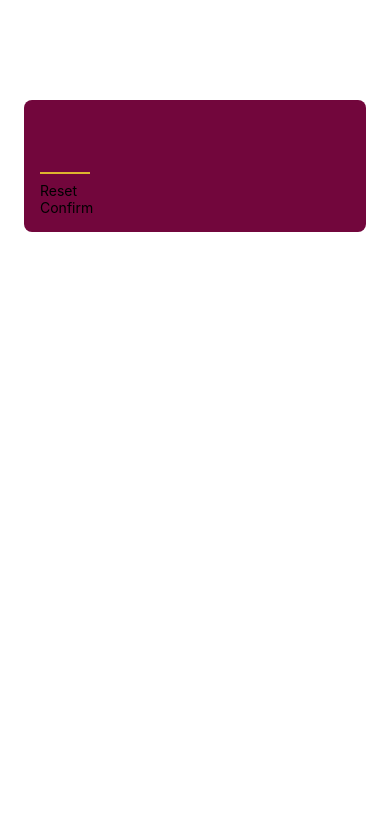
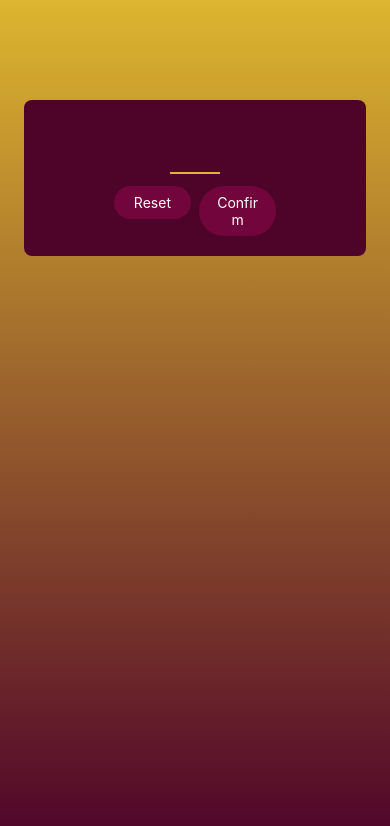
Before and after one commit to PoornaGTX/ReactNative-Guess-the-number-game, a React Native app: screen / in a window 390 px wide. Shown: the top 826 px of the page. Built offline with nearby package versions, Linux system fonts and the light colour scheme.

Commit message:
linerGradient

```diff
--- a/App.js
+++ b/App.js
@@ -1,9 +1,18 @@
-import { StatusBar } from "expo-status-bar";
 import { StyleSheet, Text, View } from "react-native";
+import { LinearGradient } from "expo-linear-gradient";
+
 import StartGameScreen from "./screens/StartGameScreen";
 
 export default function App() {
-  return <StartGameScreen />;
+  return (
+    <LinearGradient colors={["#ddb52f", "#4e0329"]} style={styles.rootScreen}>
+      <StartGameScreen />
+    </LinearGradient>
+  );
 }
 
-const styles = StyleSheet.create({});
+const styles = StyleSheet.create({
+  rootScreen: {
+    flex: 1,
+  },
+});
--- a/components/PrimaryButton.js
+++ b/components/PrimaryButton.js
@@ -1,11 +1,41 @@
-import { View, Text } from "react-native";
+import { View, Text, Pressable, StyleSheet } from "react-native";
 
 const PrimaryButton = ({ children }) => {
+  const pressHandle = () => {
+    console.log("hello");
+  };
+
   return (
-    <View>
-      <Text>{children}</Text>
+    <View style={styles.buttonOuterContainer}>
+      <Pressable
+        style={styles.buttonInnerContainer}
+        onPress={pressHandle}
+        android_ripple={{ color: "#640233" }}
+      >
+        <Text style={styles.buttonText}>{children}</Text>
+      </Pressable>
     </View>
   );
 };
 
+const styles = StyleSheet.create({
+  buttonOuterContainer: {
+    borderRadius: 28,
+    margin: 4,
+    overflow: "hidden",
+  },
+  //outer and inner styles use karanne android_ripple effect eka use karanna ona nisa
+
+  buttonInnerContainer: {
+    backgroundColor: "#72063c",
+    paddingVertical: 8,
+    paddingHorizontal: 16,
+    elevation: 4,
+  },
+  buttonText: {
+    color: "white",
+    textAlign: "center",
+  },
+});
+
 export default PrimaryButton;
--- a/package.json
+++ b/package.json
@@ -12,7 +12,8 @@
     "expo": "~46.0.9",
     "expo-status-bar": "~1.4.0",
     "react": "18.0.0",
-    "react-native": "0.69.5"
+    "react-native": "0.69.5",
+    "expo-linear-gradient": "~11.4.0"
   },
   "devDependencies": {
     "@babel/core": "^7.12.9"
--- a/screens/StartGameScreen.js
+++ b/screens/StartGameScreen.js
@@ -1,12 +1,26 @@
 import { TextInput, View, StyleSheet } from "react-native";
 import PrimaryButton from "../components/PrimaryButton";
+
+//buttons walata wena wenama views danne buttons walta same sizes ganna ona nisa.flex 1 danne e nisa
 
 const StartGameScreen = () => {
   return (
     <View style={styles.inputContainer}>
-      <TextInput style={styles.numberInput} maxLength={2} />
-      <PrimaryButton>Reset</PrimaryButton>
-      <PrimaryButton>Confirm</PrimaryButton>
+      <TextInput
+        style={styles.numberInput}
+        maxLength={2}
+        keyboardType="number-pad"
+        autoCapitalize="none" //not important
+        autoCorrect={false}
+      />
+      <View style={styles.buttonsContainer}>
+        <View style={styles.buttonContainer}>
+          <PrimaryButton>Reset</PrimaryButton>
+        </View>
+        <View style={styles.buttonContainer}>
+          <PrimaryButton>Confirm</PrimaryButton>
+        </View>
+      </View>
     </View>
   );
 };
@@ -15,11 +29,13 @@
 
 const styles = StyleSheet.create({
   inputContainer: {
+    justifyContent: "center",
+    alignItems: "center",
     padding: 16,
     marginTop: 100,
     marginHorizontal: 24,
     borderRadius: 8,
-    backgroundColor: "#72063c",
+    backgroundColor: "#4e0329",
     elevation: 4,
   },
   numberInput: {
@@ -33,4 +49,10 @@
     fontWeight: "bolcd",
     textAlign: "center",
   },
+  buttonsContainer: {
+    flexDirection: "row",
+  },
+  buttonContainer: {
+    flex: 1,
+  },
 });
```
Also changed, not shown: note.txt, 1 other file (tests, documents, lock files or other folders).
